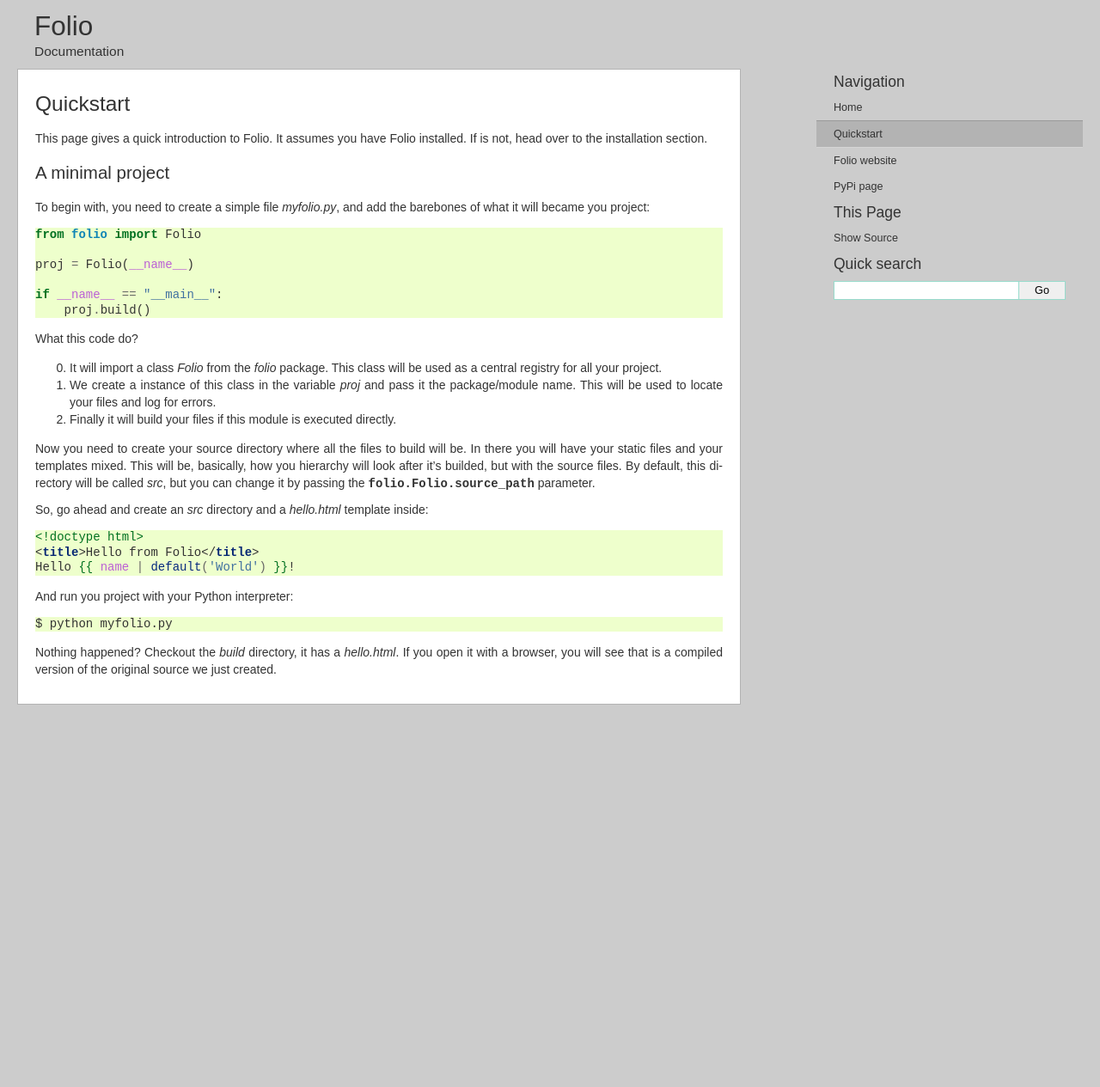
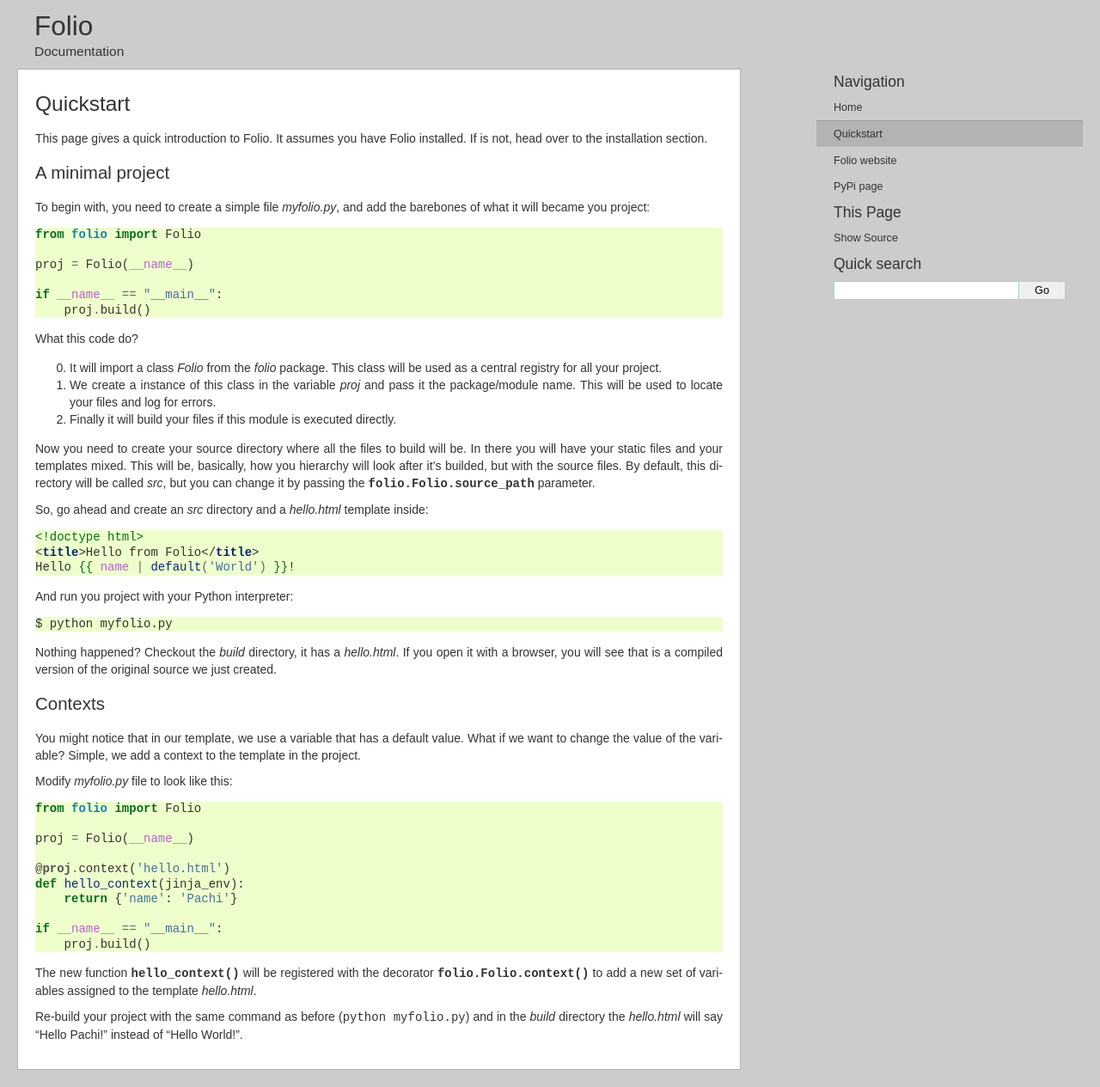
Before and after one commit to pyfolio/folio, a Sphinx documentation site: the page built from docs/quickstart.rst, in a window 1280 px wide. Shown: the whole page at 86% size. Built offline with Sphinx 7.4.7, drawn with Linux system fonts in a browser that asks for light colours; before the commit the page ends 900 px from its top, so only the background shows below that.

Commit message:
Add context docs to quickstart.

```diff
--- a/docs/quickstart.rst
+++ b/docs/quickstart.rst
@@ -47,3 +47,31 @@ And run you project with your Python interpreter::
 Nothing happened? Checkout the `build` directory, it has a `hello.html`. If you
 open it with a browser, you will see that is a compiled version of the original
 source we just created.
+
+Contexts
+--------
+
+You might notice that in our template, we use a variable that has a default
+value. What if we want to change the value of the variable? Simple, we add a
+context to the template in the project.
+
+Modify `myfolio.py` file to look like this::
+
+    from folio import Folio
+
+    proj = Folio(__name__)
+
+    @proj.context('hello.html')
+    def hello_context(jinja_env):
+        return {'name': 'Pachi'}
+
+    if __name__ == "__main__":
+        proj.build()
+
+The new function :func:`hello_context` will be registered with the decorator
+:meth:`folio.Folio.context` to add a new set of variables assigned to the
+template `hello.html`.
+
+Re-build your project with the same command as before (``python myfolio.py``)
+and in the `build` directory the `hello.html` will say "Hello Pachi!" instead
+of "Hello World!".
```
